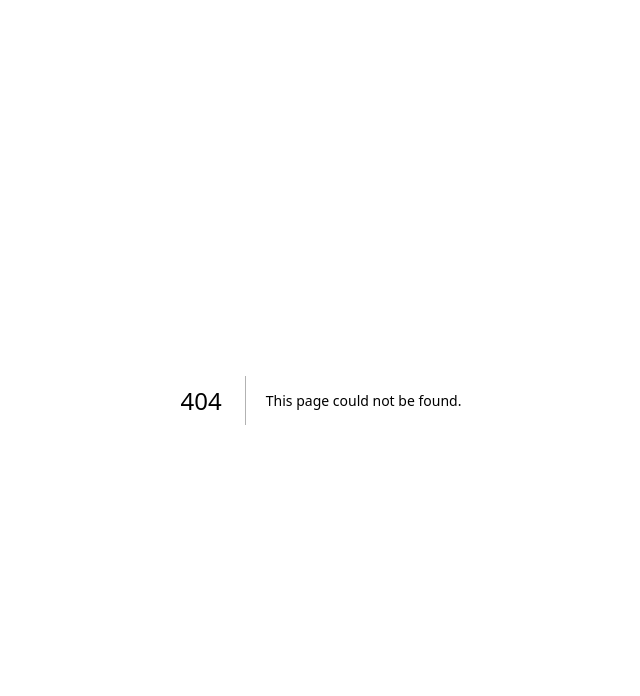
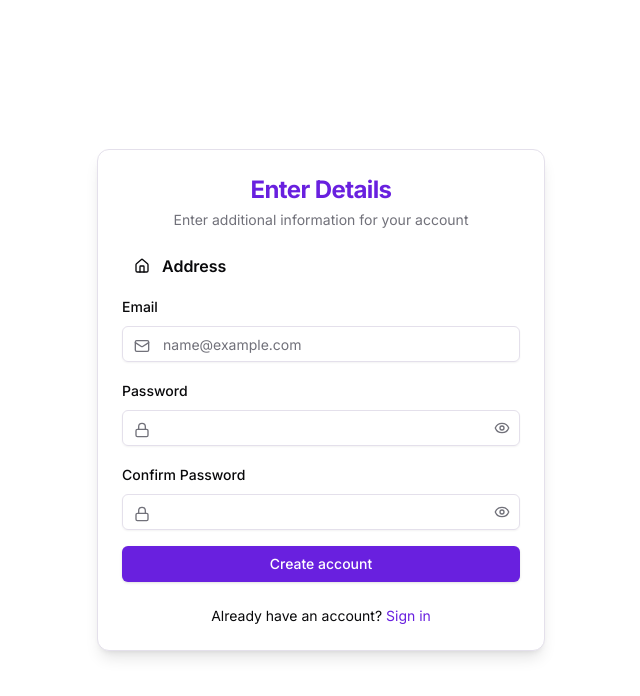
Before and after one commit to vin0drath0re/cyber-insecurity-frontend, a Next.js app: page /details in a window 1280 px wide. Before the commit this address had no page. Shown: the top 696 px of the page, without its empty margins (319-959 px from the left). Built offline with nearby package versions, Linux system fonts and the light colour scheme.

Commit message:
changed register redirect

```diff
--- /dev/null
+++ b/app/(auth)/details/page.tsx
@@ -0,0 +1,112 @@
+"use client"
+
+import type React from "react"
+
+import { use, useEffect, useState } from "react"
+import Link from "next/link"
+import { useRouter } from "next/navigation"
+import { Eye, EyeOff, Lock, Mail, Phone, House } from "lucide-react"
+
+import { Button } from "@/components/ui/button"
+import { Input } from "@/components/ui/input"
+import { Label } from "@/components/ui/label"
+import { Card, CardContent, CardDescription, CardFooter, CardHeader, CardTitle } from "@/components/ui/card"
+
+export default function DetailsPage() {
+  const [showPassword, setShowPassword] = useState(false)
+  const [showConfirmPassword, setShowConfirmPassword] = useState(false)
+  const [isLoading, setIsLoading] = useState(false)
+  const router = useRouter()
+
+  useEffect(() => {
+    const user = JSON.parse(localStorage.getItem("user") || '{}');
+  })
+
+
+
+  const handleSubmit = async (e: React.FormEvent) => {
+    e.preventDefault()
+    setIsLoading(true)
+
+    // Simulate registration
+    setTimeout(() => {
+      setIsLoading(false)
+      router.push("/dashboard")
+    }, 1500)
+  }
+
+  return (
+    <Card className="shadow-lg border-border border bg-card ">
+      <CardHeader className="space-y-1">
+        <CardTitle className="text-2xl font-bold text-center text-primary">Enter Details</CardTitle>
+        <CardDescription className="text-center">Enter additional information for your account</CardDescription>
+      </CardHeader>
+      <CardContent>
+        <form onSubmit={handleSubmit} className="space-y-4">
+          <div className="relative flex items-center"><House className="ml-3 h-4 w-4"/><span className="pl-3 text-md font-semibold">Address</span></div>
+          <div className="mt-2 space-y-2">
+            <Label htmlFor="email">Email</Label>
+            <div className="relative">
+              <Mail className="absolute left-3 top-3 h-4 w-4 text-muted-foreground" />
+              <Input
+                id="email"
+                placeholder="name@example.com"
+                type="email"
+                autoCapitalize="none"
+                autoComplete="email"
+                autoCorrect="off"
+                required
+                className="pl-10"
+              />
+            </div>
+          </div>
+          <div className="space-y-2">
+            <Label htmlFor="password">Password</Label>
+            <div className="relative">
+              <Lock className="absolute left-3 top-3 h-4 w-4 text-muted-foreground" />
+              <Input id="password" type={showPassword ? "text" : "password"} required className="pl-10" />
+              <Button
+                type="button"
+                variant="ghost"
+                size="icon"
+                className="absolute right-0 top-0 h-full px-3 py-2 text-muted-foreground"
+                onClick={() => setShowPassword(!showPassword)}
+              >
+                {showPassword ? <EyeOff className="h-4 w-4" /> : <Eye className="h-4 w-4" />}
+                <span className="sr-only">{showPassword ? "Hide password" : "Show password"}</span>
+              </Button>
+            </div>
+          </div>
+          <div className="space-y-2">
+            <Label htmlFor="confirmPassword">Confirm Password</Label>
+            <div className="relative">
+              <Lock className="absolute left-3 top-3 h-4 w-4 text-muted-foreground" />
+              <Input id="confirmPassword" type={showConfirmPassword ? "text" : "password"} required className="pl-10" />
+              <Button
+                type="button"
+                variant="ghost"
+                size="icon"
+                className="absolute right-0 top-0 h-full px-3 py-2 text-muted-foreground"
+                onClick={() => setShowConfirmPassword(!showConfirmPassword)}
+              >
+                {showConfirmPassword ? <EyeOff className="h-4 w-4" /> : <Eye className="h-4 w-4" />}
+                <span className="sr-only">{showConfirmPassword ? "Hide password" : "Show password"}</span>
+              </Button>
+            </div>
+          </div>
+          <Button type="submit" className="w-full" disabled={isLoading}>
+            {isLoading ? "Creating account..." : "Create account"}
+          </Button>
+        </form>
+      </CardContent>
+      <CardFooter className="flex flex-col space-y-4">
+        <div className="text-center text-sm">
+          Already have an account?{" "}
+          <Link href="/login" className="text-primary hover:underline">
+            Sign in
+          </Link>
+        </div>
+      </CardFooter>
+    </Card>
+  )
+}
--- a/app/(auth)/register/page.tsx
+++ b/app/(auth)/register/page.tsx
@@ -1,38 +1,75 @@
-"use client"
+"use client";
 
-import type React from "react"
+import type React from "react";
 
-import { useState } from "react"
-import Link from "next/link"
-import { useRouter } from "next/navigation"
-import { Eye, EyeOff, Lock, Mail, User } from "lucide-react"
+import { useState } from "react";
+import Link from "next/link";
+import { useRouter } from "next/navigation";
+import {
+  Eye,
+  EyeOff,
+  Lock,
+  Mail,
+  User,
+  CircleAlert,
+  Phone,
+} from "lucide-react";
 
-import { Button } from "@/components/ui/button"
-import { Input } from "@/components/ui/input"
-import { Label } from "@/components/ui/label"
-import { Card, CardContent, CardDescription, CardFooter, CardHeader, CardTitle } from "@/components/ui/card"
+import { Button } from "@/components/ui/button";
+import { Input } from "@/components/ui/input";
+import { Label } from "@/components/ui/label";
+import {
+  Card,
+  CardContent,
+  CardDescription,
+  CardFooter,
+  CardHeader,
+  CardTitle,
+} from "@/components/ui/card";
 
 export default function RegisterPage() {
-  const [showPassword, setShowPassword] = useState(false)
-  const [isLoading, setIsLoading] = useState(false)
-  const router = useRouter()
+  const [showPassword, setShowPassword] = useState(false);
+  const [showConfirmPassword, setShowConfirmPassword] = useState(false);
+  const [isLoading, setIsLoading] = useState(false);
+  const [name, setName] = useState("");
+  const [email, setEmail] = useState("");
+  const [phone, setPhone] = useState("");
+  const [password, setPassword] = useState("");
+  const [confirmPassword, setConfirmPassword] = useState("");
+  const [error, setError] = useState("");
+  const router = useRouter();
 
   const handleSubmit = async (e: React.FormEvent) => {
-    e.preventDefault()
-    setIsLoading(true)
+    e.preventDefault();
+    setError("");
+
+    if (password !== confirmPassword) {
+      setError("Passwords do not match");
+      return;
+    }
 
     // Simulate registration
-    setTimeout(() => {
-      setIsLoading(false)
-      router.push("/dashboard")
-    }, 1500)
-  }
+    localStorage.setItem(
+      "user",
+      JSON.stringify({
+        name: name,
+        email: email,
+        phone: phone,
+        password: password,
+      })
+    );
+    router.push("/details");
+  };
 
   return (
     <Card className="shadow-lg border-border border bg-card ">
       <CardHeader className="space-y-1">
-        <CardTitle className="text-2xl font-bold text-center text-primary">Create an Account</CardTitle>
-        <CardDescription className="text-center">Enter your information to create your account</CardDescription>
+        <CardTitle className="text-2xl font-bold text-center text-primary">
+          Create an Account
+        </CardTitle>
+        <CardDescription className="text-center">
+          Enter your information to create your account
+        </CardDescription>
       </CardHeader>
       <CardContent>
         <form onSubmit={handleSubmit} className="space-y-4">
@@ -40,7 +77,14 @@ export default function RegisterPage() {
             <Label htmlFor="name">Full Name</Label>
             <div className="relative">
               <User className="absolute left-3 top-3 h-4 w-4 text-muted-foreground" />
-              <Input id="name" placeholder="John Doe" required className="pl-10" />
+              <Input
+                id="name"
+                placeholder="John Doe"
+                required
+                className="pl-10"
+                value={name}
+                onChange={(e) => setName(e.target.value)}
+              />
             </div>
           </div>
           <div className="space-y-2">
@@ -56,6 +100,23 @@ export default function RegisterPage() {
                 autoCorrect="off"
                 required
                 className="pl-10"
+                value={email}
+                onChange={(e) => setEmail(e.target.value)}
+              />
+            </div>
+          </div>
+          <div className="space-y-2">
+            <Label htmlFor="name">Phone no.</Label>
+            <div className="relative">
+              <Phone className="absolute left-3 top-3 h-4 w-4 text-muted-foreground" />
+              <Input
+                id="phone"
+                type="tel"
+                placeholder="9876543210"
+                required
+                className="pl-10"
+                value={phone}
+                onChange={(e) => setPhone(e.target.value)}
               />
             </div>
           </div>
@@ -63,7 +124,24 @@ export default function RegisterPage() {
             <Label htmlFor="password">Password</Label>
             <div className="relative">
               <Lock className="absolute left-3 top-3 h-4 w-4 text-muted-foreground" />
-              <Input id="password" type={showPassword ? "text" : "password"} required className="pl-10" />
+              <Input
+                id="password"
+                type={showPassword ? "text" : "password"}
+                required
+                className={
+                  error
+                    ? "pl-10 border-red-600 focus-visible:ring-red-600"
+                    : "pl-10"
+                }
+                value={password}
+                onChange={(e) => {
+                  setPassword(e.target.value);
+                  if (e.target.value === confirmPassword) {
+                    setError("");
+                    console.log("passwords match");
+                  }
+                }}
+              />
               <Button
                 type="button"
                 variant="ghost"
@@ -71,8 +149,14 @@ export default function RegisterPage() {
                 className="absolute right-0 top-0 h-full px-3 py-2 text-muted-foreground"
                 onClick={() => setShowPassword(!showPassword)}
               >
-                {showPassword ? <EyeOff className="h-4 w-4" /> : <Eye className="h-4 w-4" />}
-                <span className="sr-only">{showPassword ? "Hide password" : "Show password"}</span>
+                {showPassword ? (
+                  <EyeOff className="h-4 w-4" />
+                ) : (
+                  <Eye className="h-4 w-4" />
+                )}
+                <span className="sr-only">
+                  {showPassword ? "Hide password" : "Show password"}
+                </span>
               </Button>
             </div>
           </div>
@@ -80,9 +164,50 @@ export default function RegisterPage() {
             <Label htmlFor="confirmPassword">Confirm Password</Label>
             <div className="relative">
               <Lock className="absolute left-3 top-3 h-4 w-4 text-muted-foreground" />
-              <Input id="confirmPassword" type={showPassword ? "text" : "password"} required className="pl-10" />
+              <Input
+                id="confirmPassword"
+                type={showConfirmPassword ? "text" : "password"}
+                required
+                className={
+                  error
+                    ? "pl-10 border-red-600 focus-visible:ring-red-600"
+                    : "pl-10"
+                }
+                value={confirmPassword}
+                onChange={(e) => {
+                  setConfirmPassword(e.target.value);
+                  if (password === e.target.value) {
+                    setError("");
+                    console.log("passwords match");
+                  }
+                }}
+              />
+              <Button
+                type="button"
+                variant="ghost"
+                size="icon"
+                className="absolute right-0 top-0 h-full px-3 py-2 text-muted-foreground"
+                onClick={() => setShowConfirmPassword(!showConfirmPassword)}
+              >
+                {showConfirmPassword ? (
+                  <EyeOff className="h-4 w-4" />
+                ) : (
+                  <Eye className="h-4 w-4" />
+                )}
+                <span className="sr-only">
+                  {showConfirmPassword ? "Hide password" : "Show password"}
+                </span>
+              </Button>
             </div>
           </div>
+
+          {error && (
+            <div className="relative flex items-center text-red-600">
+              <CircleAlert className="ml-3 h-4 w-4" />
+              <span className="pl-3">{error}</span>
+            </div>
+          )}
+
           <Button type="submit" className="w-full" disabled={isLoading}>
             {isLoading ? "Creating account..." : "Create account"}
           </Button>
@@ -97,5 +222,5 @@ export default function RegisterPage() {
         </div>
       </CardFooter>
     </Card>
-  )
+  );
 }
--- a/package.json
+++ b/package.json
@@ -22,6 +22,7 @@
     "class-variance-authority": "^0.7.1",
     "clsx": "^2.1.1",
     "date-fns": "^4.1.0",
+    "dotenv": "^16.4.7",
     "lucide-react": "^0.482.0",
     "next": "^15.2.2",
     "popmotion": "^11.0.5",
```
Also changed, not shown: 1 other file (tests, documents, lock files or other folders).
